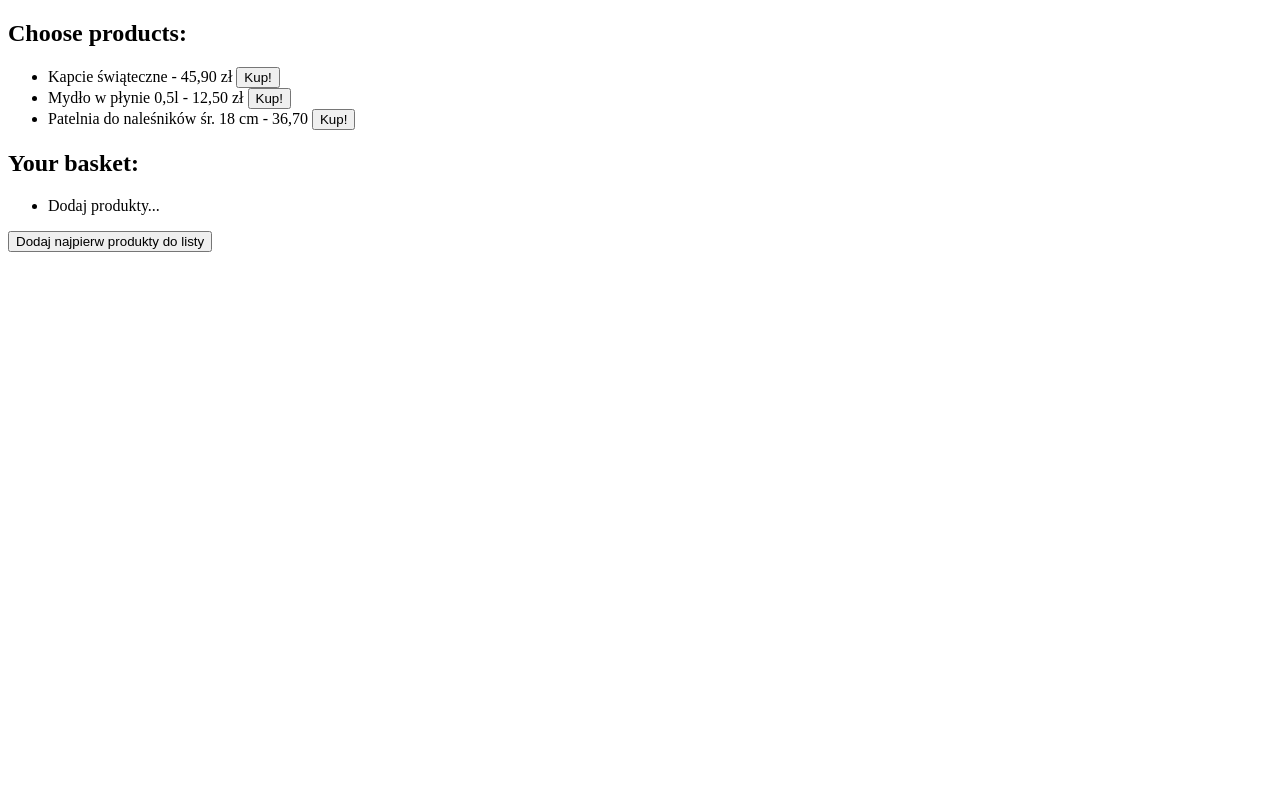
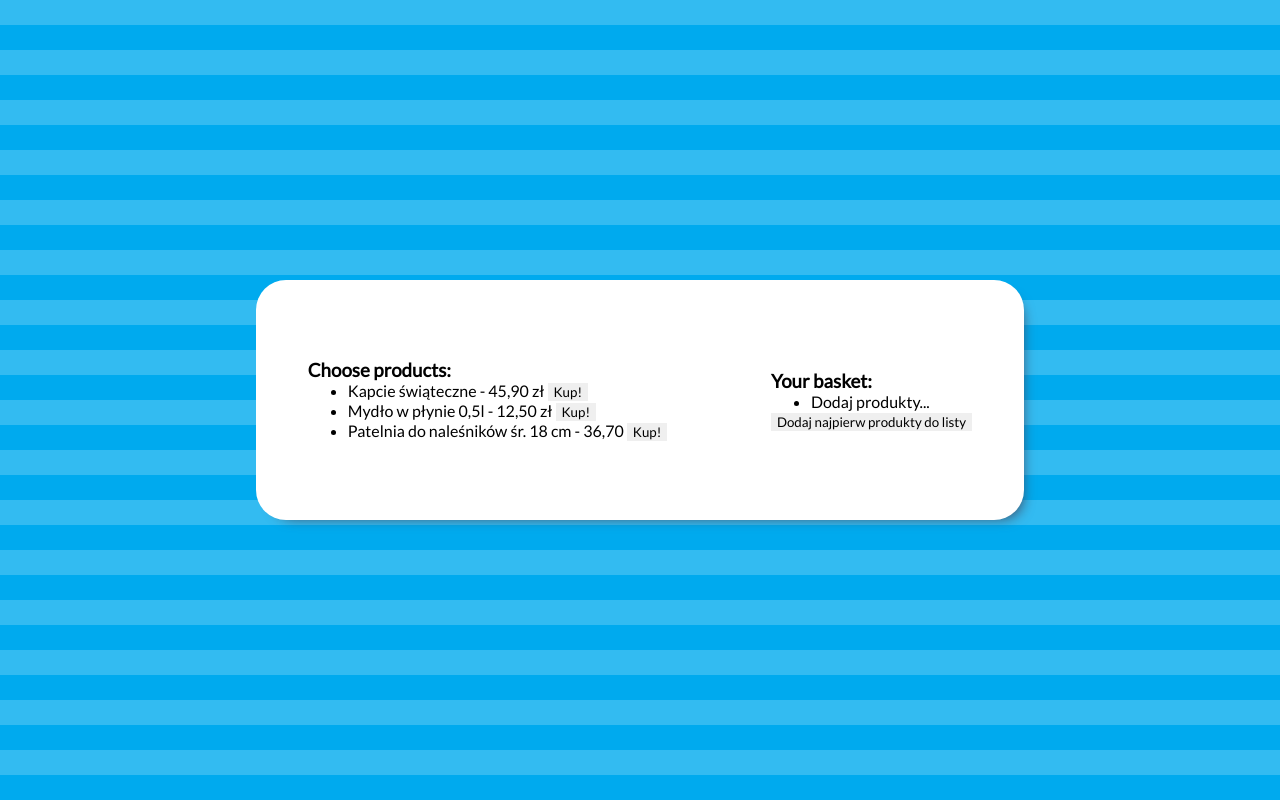
Before and after one commit to sniperdev/shoppingbasket, a plain HTML site: page index.html in a window 1280 px wide. Drawn offline with Linux system fonts and the light colour scheme.

Commit message:
<style> add some basic styling

```diff
--- a/basket.js
+++ b/basket.js
@@ -10,7 +10,7 @@ class Basket {
   showBasketTotalValue() {
     let total = 0;
     basket.products.forEach((product) => (total += product.price));
-    return total.toFixed(2);
+    return total.toFixed(2)
   }
 
   getBasketSummary() {
--- /dev/null
+++ b/index.css
@@ -0,0 +1,33 @@
+@import url('https://fonts.googleapis.com/css2?family=Lato&display=swap');
+
+* {
+    margin: 0;
+    border: 0;
+    font-family: 'Lato', sans-serif;
+}
+
+body {
+    display: flex;
+    align-items: center;
+    justify-content: center;
+    width: 100vw;
+    height: 100vh;
+    background-size: 50px 50px;
+    background-color: #0ae;
+    background-image: -webkit-linear-gradient(rgba(255, 255, 255, .2) 50%, transparent 50%, transparent);
+    background-image: -moz-linear-gradient(rgba(255, 255, 255, .2) 50%, transparent 50%, transparent);
+    background-image: -ms-linear-gradient(rgba(255, 255, 255, .2) 50%, transparent 50%, transparent);
+    background-image: -o-linear-gradient(rgba(255, 255, 255, .2) 50%, transparent 50%, transparent);
+    background-image: linear-gradient(rgba(255, 255, 255, .2) 50%, transparent 50%, transparent);
+}
+
+.main-content {
+    display: flex;
+    justify-content: space-around;
+    align-items: center;
+    background-color: white;
+    width: 60vw;
+    height: 30vh;
+    border-radius: 30px;
+    box-shadow: 8px 8px 13px -10px rgba(66, 68, 90, 1);
+}
--- a/index.html
+++ b/index.html
@@ -3,14 +3,23 @@
 <head>
     <meta charset="UTF-8">
     <title>Shopping Basket</title>
+
+    <link rel="stylesheet" href="index.css">
 </head>
 <body>
+<section class="main-content">
     <section class="products">
         <h1>Choose products:</h1>
         <ul class="products-list">
-      <li>Kapcie świąteczne - 45,90 zł <button data-name="Kapcie świąteczne" data-price="45.9">Kup!</button></li>
-      <li>Mydło w płynie 0,5l - 12,50 zł <button data-name="Mydło w płynie 0,5l" data-price="12.5">Kup!</button></li>
-      <li>Patelnia do naleśników śr. 18 cm - 36,70 <button data-name="Patelnia do naleśników śr. 18 cm" data-price="36.7">Kup!</button></li>
+            <li>Kapcie świąteczne - 45,90 zł
+                <button data-name="Kapcie świąteczne" data-price="45.9">Kup!</button>
+            </li>
+            <li>Mydło w płynie 0,5l - 12,50 zł
+                <button data-name="Mydło w płynie 0,5l" data-price="12.5">Kup!</button>
+            </li>
+            <li>Patelnia do naleśników śr. 18 cm - 36,70
+                <button data-name="Patelnia do naleśników śr. 18 cm" data-price="36.7">Kup!</button>
+            </li>
         </ul>
     </section>
     <section class="shopping-cart">
@@ -20,7 +29,7 @@
         </ul>
         <button class="buyButton">Dodaj najpierw produkty do listy</button>
     </section>
-
+</section>
 <script src="basket.js"></script>
 <script src="ui.js"></script>
 </body>
```
Lines whose indentation alone changed are shown as unchanged.
